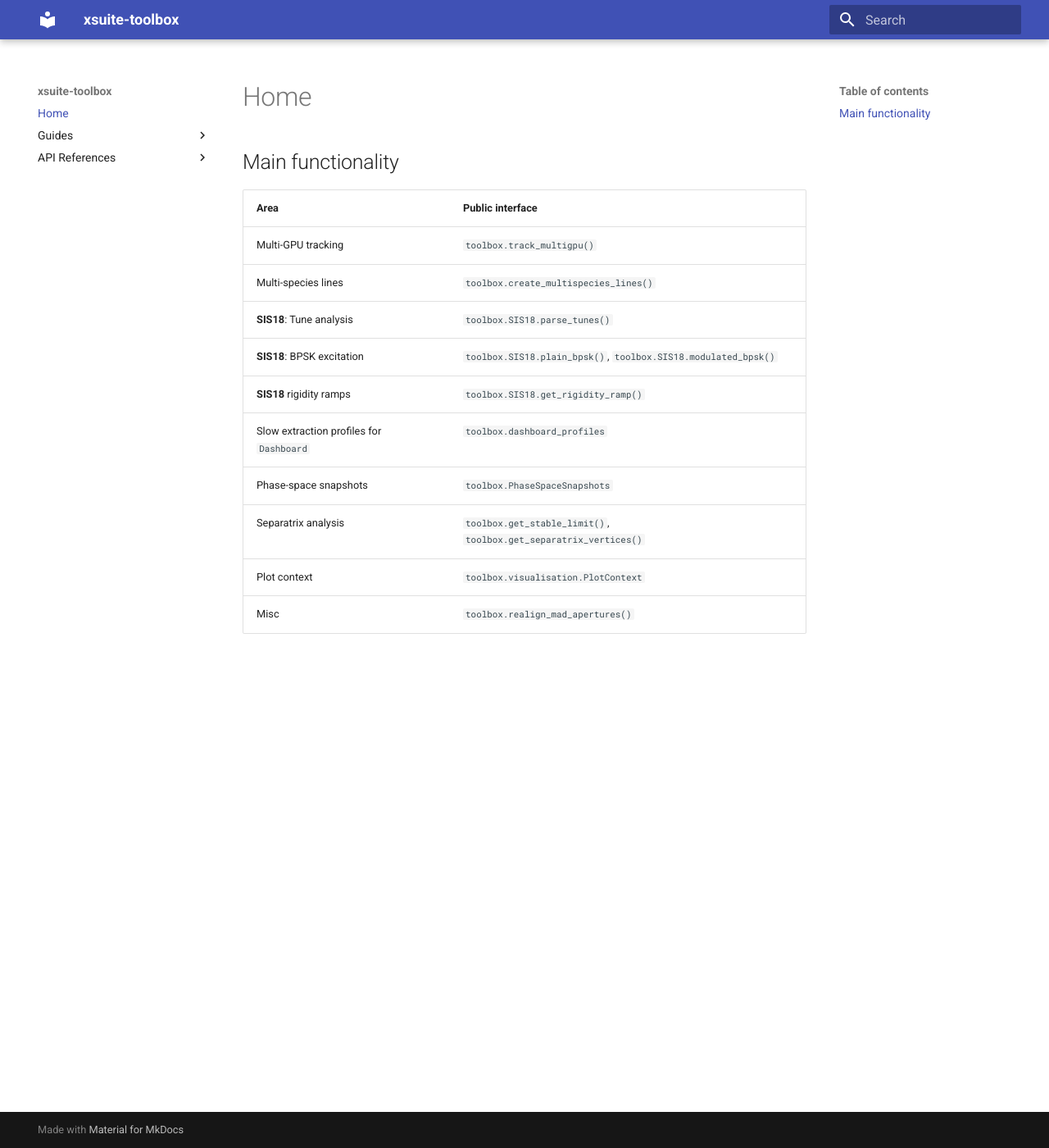
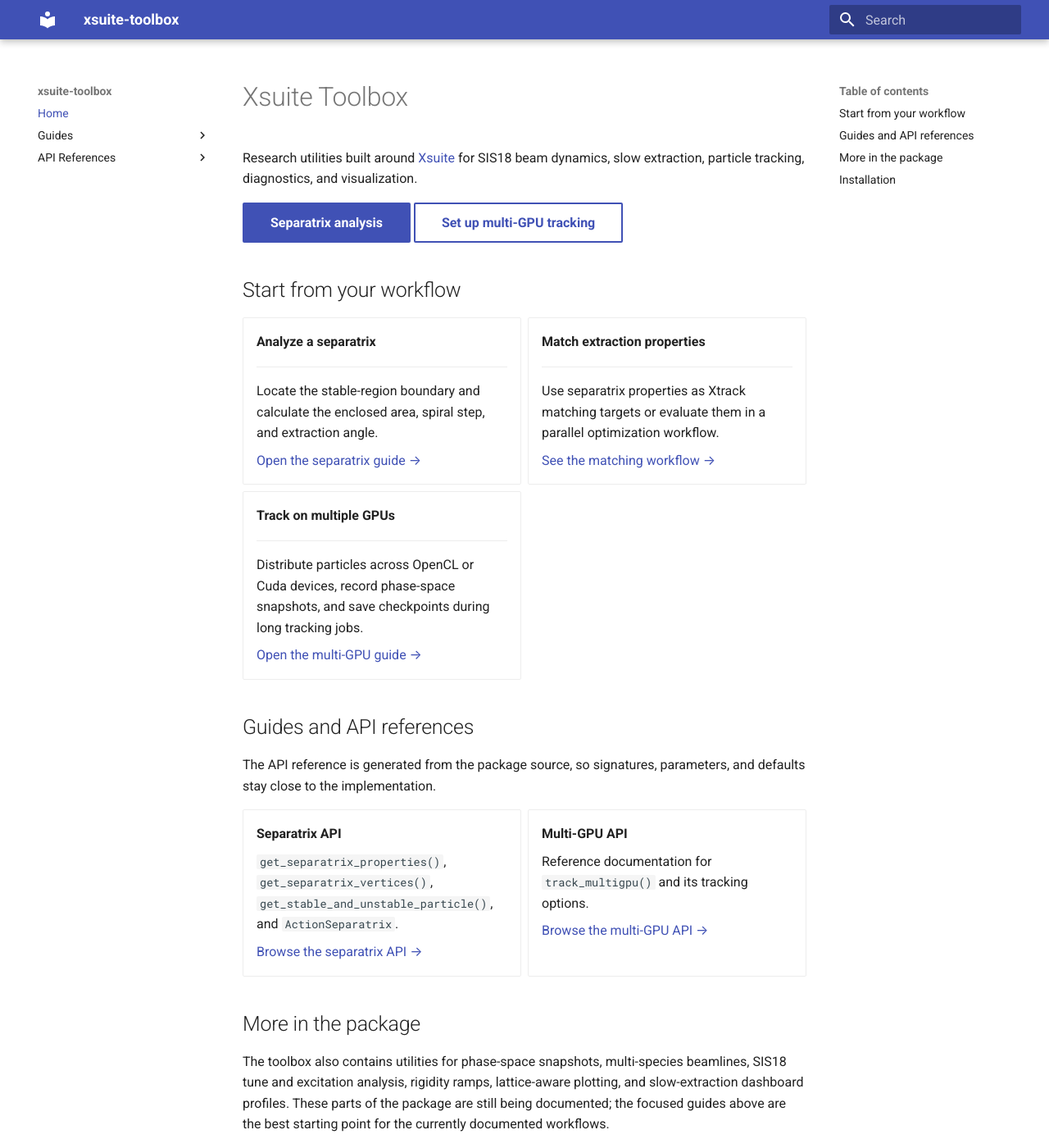
Before and after one commit to drozzoff/toolbox, an MkDocs documentation site: the page built from docs/index.md, in a window 1280 px wide and 1400 px high. Shown: the whole window at 82% size. Built offline with MkDocs 1.6.1 and Material for MkDocs 9.7.7, drawn with Linux system fonts in a browser that asks for light colours; some of the changed text lies outside the part shown.

Commit message:
updated documentation

````diff
--- a/docs/index.md
+++ b/docs/index.md
@@ -1,14 +1,88 @@
-## Main functionality
+# Xsuite Toolbox
 
-| Area | Public interface |
-|---|---|
-| Multi-GPU tracking | `toolbox.track_multigpu()` |
-| Multi-species lines | `toolbox.create_multispecies_lines()` |
-| **SIS18**: Tune analysis | `toolbox.SIS18.parse_tunes()` |
-| **SIS18**: BPSK excitation | `toolbox.SIS18.plain_bpsk()`, `toolbox.SIS18.modulated_bpsk()` |
-| **SIS18** rigidity ramps | `toolbox.SIS18.get_rigidity_ramp()` |
-| Slow extraction profiles for `Dashboard` | `toolbox.dashboard_profiles` |
-| Phase-space snapshots | `toolbox.PhaseSpaceSnapshots` |
-| Separatrix analysis | `toolbox.get_stable_limit()`, `toolbox.get_separatrix_vertices()` |
-| Plot context | `toolbox.visualisation.PlotContext` |
-| Misc | `toolbox.realign_mad_apertures()` |
+Research utilities built around [Xsuite](https://xsuite.readthedocs.io/) for
+SIS18 beam dynamics, slow extraction, particle tracking, diagnostics, and
+visualization.
+
+[Separatrix analysis](guides/separatrix_search.md){ .md-button .md-button--primary }
+[Set up multi-GPU tracking](guides/multi_gpu.md){ .md-button }
+
+## Start from your workflow
+
+<div class="grid cards" markdown>
+
+-   **Analyze a separatrix**
+
+    ---
+
+    Locate the stable-region boundary and calculate the enclosed area, spiral
+    step, and extraction angle.
+
+    [Open the separatrix guide →](guides/separatrix_search.md)
+
+-   **Match extraction properties**
+
+    ---
+
+    Use separatrix properties as Xtrack matching targets or evaluate them in a
+    parallel optimization workflow.
+
+    [See the matching workflow →](guides/separatrix_matching.md)
+
+-   **Track on multiple GPUs**
+
+    ---
+
+    Distribute particles across OpenCL or Cuda devices, record phase-space snapshots,
+    and save checkpoints during long tracking jobs.
+
+    [Open the multi-GPU guide →](guides/multi_gpu.md)
+
+</div>
+
+## Guides and API references
+
+The API reference is generated from the package source, so signatures,
+parameters, and defaults stay close to the implementation.
+
+<div class="grid cards" markdown>
+
+-   **Separatrix API**
+
+    `get_separatrix_properties()`, `get_separatrix_vertices()`, `get_stable_and_unstable_particle()`,
+	and `ActionSeparatrix`.
+
+    [Browse the separatrix API →](reference/separatrix.md)
+
+-   **Multi-GPU API**
+
+    Reference documentation for `track_multigpu()` and its tracking options.
+
+    [Browse the multi-GPU API →](reference/multi_gpu.md)
+
+</div>
+
+## More in the package
+
+The toolbox also contains utilities for phase-space snapshots, multi-species
+beamlines, SIS18 tune and excitation analysis, rigidity ramps, lattice-aware
+plotting, and slow-extraction dashboard profiles. These parts of the package
+are still being documented; the focused guides above are the best starting
+point for the currently documented workflows.
+
+!!! note "Research software"
+
+    The toolbox is under active development, and its API may change between
+    versions.
+
+## Installation
+
+Install a local checkout with Python 3.10 or newer:
+
+```bash
+git clone https://github.com/drozzoff/toolbox.git
+cd toolbox
+python -m pip install .
+```
+
+For development, use `python -m pip install -e .` instead.
--- a/mkdocs.yml
+++ b/mkdocs.yml
@@ -18,6 +18,9 @@ plugins:
             allow_inspection: true
 
 markdown_extensions:
+  - admonition
+  - attr_list
+  - md_in_html
   - pymdownx.highlight
   - pymdownx.superfences
 
@@ -26,6 +29,7 @@ nav:
   - Guides:
     - Multi-GPU tracking: guides/multi_gpu.md
     - Separatrix search: guides/separatrix_search.md
-    - Speratrix matching: guides/separatrix_matching.md
+    - Separatrix matching: guides/separatrix_matching.md
   - API References:
-    - track_multi_gpu(): reference/multi_gpu.md
+    - Multi-GPU: reference/multi_gpu.md
+    - Separatrix: reference/separatrix.md
````
Also changed, not shown: CHANGELOG.md (+12 -0 lines), docs/guides/separatrix_search.md (+0 -16 lines), docs/reference/separatrix.md (added, +21 -0 lines), 1 other file.
